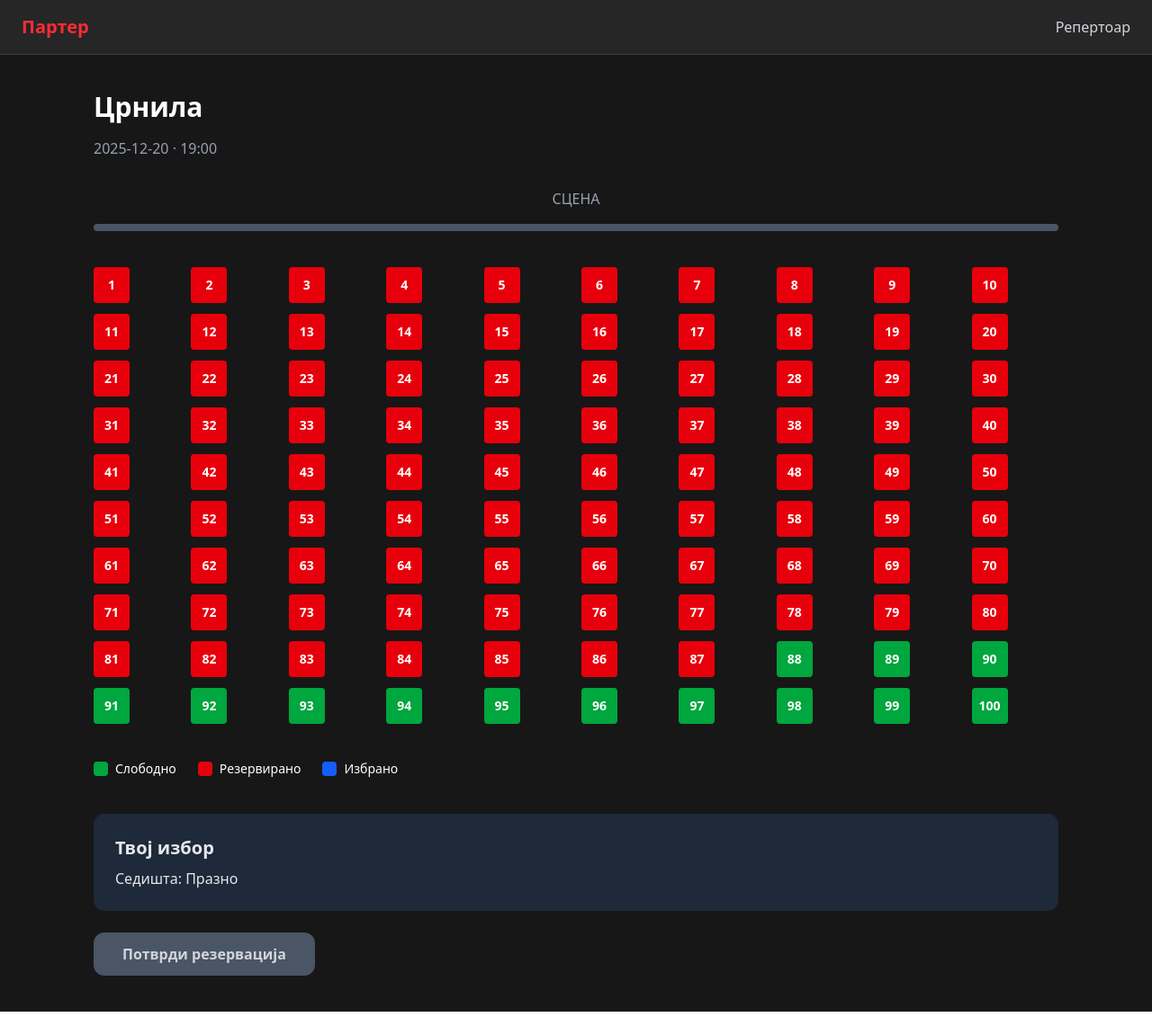
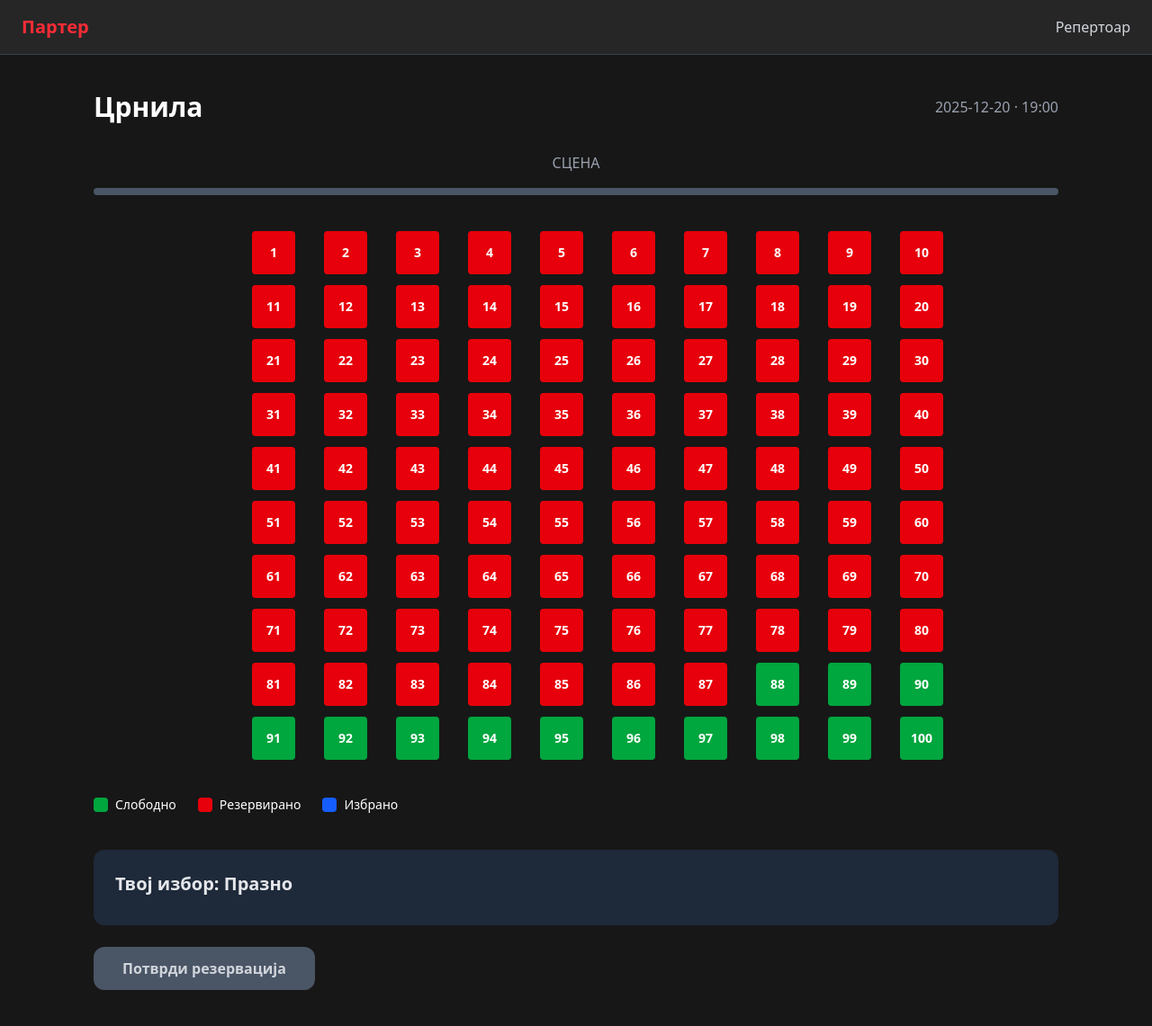
Before and after one commit to elena-risteska/parter-fe, a React (Vite) app: page /reserve/1 in a window 1280 px wide. Shown: the whole page at 90% size. Built offline with nearby package versions, Linux system fonts and the light colour scheme.

Commit message:
fix reservation page style

```diff
--- a/src/pages/Reservation.tsx
+++ b/src/pages/Reservation.tsx
@@ -33,17 +33,22 @@ export default function Reservation() {
   return (
     <div className="max-w-6xl mx-auto p-10">
 
-      <h1 className="text-3xl font-bold mb-4">{show.title}</h1>
-      <p className="text-gray-400 mb-8">
+<div className="flex items-center justify-between mb-8">
+  <h1 className="text-3xl font-bold">
+    {show.title}
+  </h1>
+
+  <p className="text-gray-400">
     {show.date} · {show.time}
   </p>
+</div>
 
       {/* Screen */}
       <div className="text-center mb-4 text-gray-400">СЦЕНА</div>
       <div className="h-2 bg-gray-600 rounded mb-10" />
 
       {/* Seats */}
-      <div className="grid grid-cols-10 gap-3 justify-center mb-10">
+      <div className="grid grid-cols-10 gap-x-20 gap-y-3 justify-center mb-10 w-full max-w-[600px] mx-auto">
   {Array.from({ length: TOTAL_SEATS }, (_, i) => {
     const seatNumber = i + 1
     const isReserved = reservedSeats.includes(seatNumber)
@@ -55,7 +60,7 @@ export default function Reservation() {
         onClick={() => toggleSeat(seatNumber)}
         disabled={isReserved}
         className={`
-                w-10 h-10 rounded text-sm font-semibold transition
+          w-12 h-12 rounded text-sm font-semibold transition
           ${
             isReserved
               ? "bg-red-600 cursor-not-allowed text-white"
@@ -70,6 +75,7 @@ export default function Reservation() {
     )
   })}
 </div>
+
 
       {/* Legend */}
       <div className="flex gap-6 mb-10 text-sm">
@@ -86,13 +92,12 @@ export default function Reservation() {
 
       {/* Summary */}
       <div className="p-6 rounded-xl bg-gray-800 text-gray-200 mb-6">
-        <h2 className="text-xl font-semibold mb-2">Твој избор</h2>
-        <p>
-          Седишта:{" "}
+        <h2 className="text-xl font-semibold mb-2">
+                  Твој избор:{" "}
           {selectedSeats.length > 0
             ? selectedSeats.join(", ")
             : "Празно"}
-        </p>
+        </h2>
       </div>
 
       {/* Confirm */}
--- a/src/pages/ShowDetails.tsx
+++ b/src/pages/ShowDetails.tsx
@@ -76,19 +76,7 @@ export default function ShowDetails() {
 
       </div>
 
-      {/* Availability */}
-      <div className="mb-10">
-        {hasFreeSeats ? (
-          <p className="text-green-500 font-semibold">
-            Уште {freeSeats} слободни места
-          </p>
-        ) : (
-          <p className="text-red-500 font-semibold">
-            Распродадена
-          </p>
-        )}
-      </div>
-
+<div className="flex items-center gap-6 mb-10">
   {/* Action */}
   <button
     disabled={!hasFreeSeats}
@@ -103,6 +91,19 @@ onClick={() => navigate(`/reserve/${show.id}`)}
     Направи резервација
   </button>
 
+  {/* Availability */}
+  {hasFreeSeats ? (
+    <p className="text-green-500 font-semibold">
+      Уште {freeSeats} слободни места
+    </p>
+  ) : (
+    <p className="text-red-500 font-semibold">
+      Распродадена
+    </p>
+  )}
+</div>
+
+
     </div>
   )
 }
```
Lines whose indentation alone changed are shown as unchanged.
